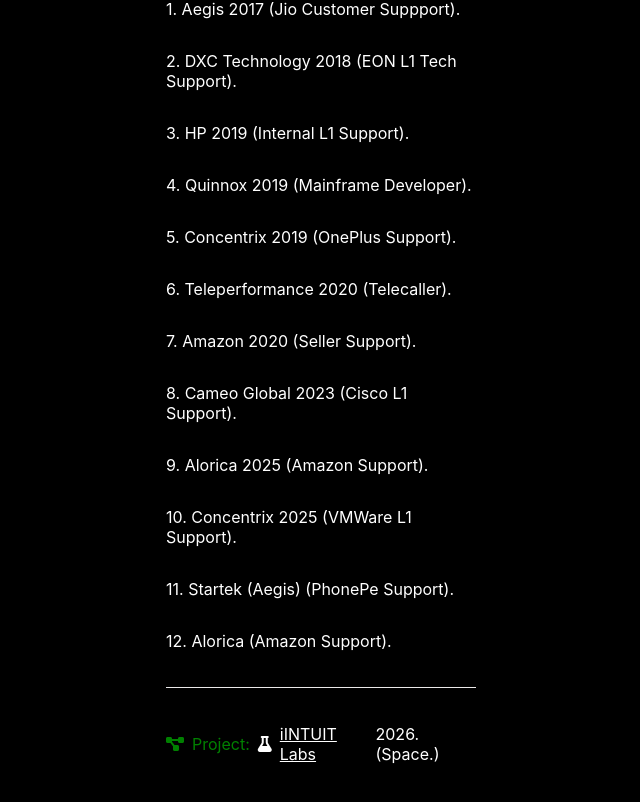
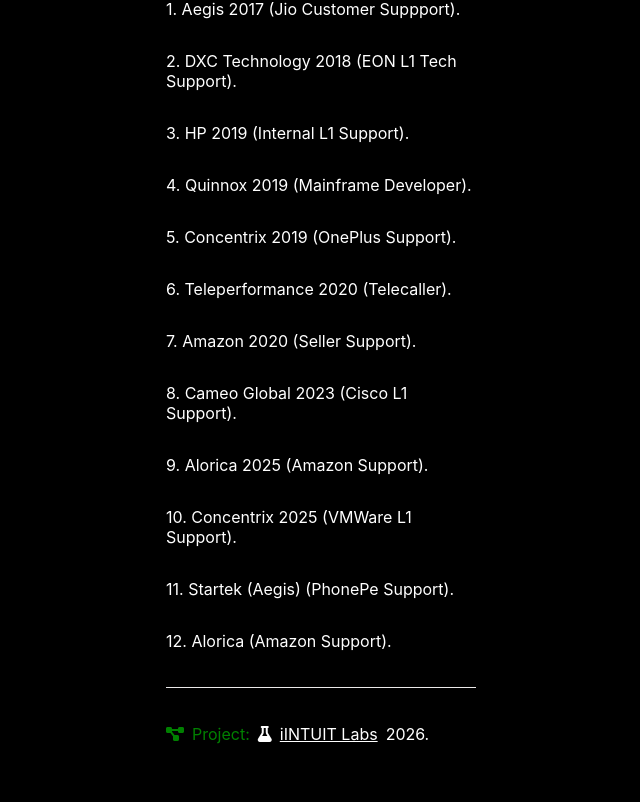
Before and after one commit to abk2191/my-profile, a React (Vite) app: page / in a window 1280 px wide. Shown: the part 680-1482 px from the top of the page, without its empty margins (319-959 px from the left). Built offline with nearby package versions, Linux system fonts and the light colour scheme.

Commit message:
Update App.jsx

```diff
--- a/src/App.jsx
+++ b/src/App.jsx
@@ -82,7 +82,7 @@
                   <a href="https://abk2191.github.io/aphelion-labs/">
                     iINTUIT Labs
                   </a>
-                  <p>2026. (Space.)</p>
+                  <p>2026.</p>
                 </div>
 
                 <div className="margin"></div>
```
